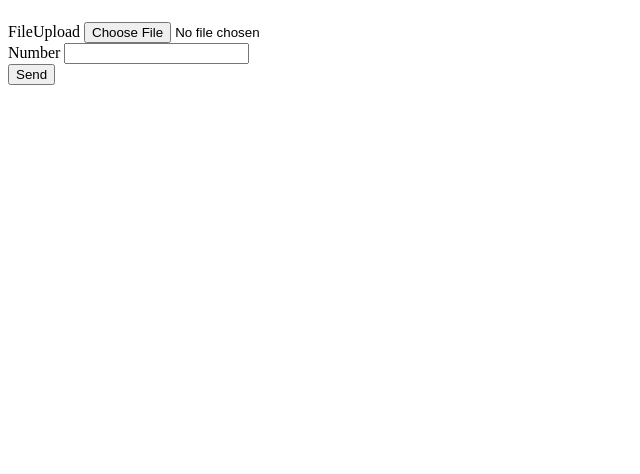
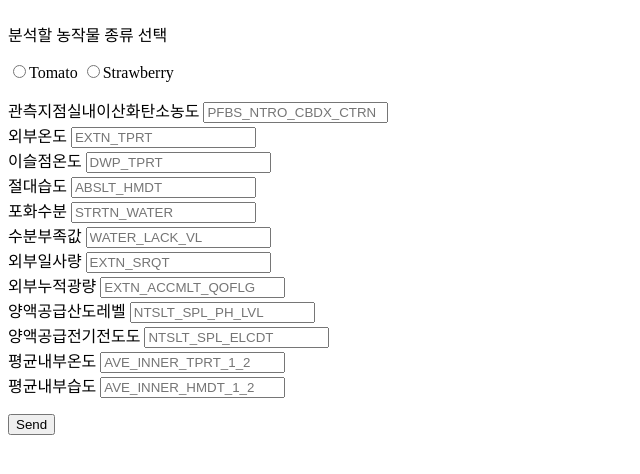
Before and after one commit to samuel426/2024-Bigdata-project-4, a Django app: page /demo/input in a window 1280 px wide. Shown: the part 58-532 px from the top of the page, without its empty margins (0-640 px from the left). Run offline with Django 3.2, Linux system fonts and the light colour scheme.

Commit message:
Modifiy webpage, Add data analysis function

```diff
--- a/django/demo/forms.py
+++ b/django/demo/forms.py
@@ -1,9 +1,9 @@
 
 
 class ReceiveData():
-    def __init__(self, file, number):
-        self.file = file
-        self.number = number
+    def __init__(self, produce_info, input_dict):
+        self.produce_info = produce_info
+        self.number = input_dict
 
     def sendQueryToHDFS(self):
         '''
--- a/django/demo/templates/demo/input.html
+++ b/django/demo/templates/demo/input.html
@@ -8,8 +8,36 @@
             <h1><a href="/">Main Page</a></h1>
         </header>
         <form action="/demo/result" method="post">
-            FileUpload <input type="file", name="file"><br>
-            Number <input type="number", step="0.001", name="number"><br>
+            <p> 분석할 농작물 종류 선택</p>
+            <input type="radio" name="produce_info" value="tomato">Tomato
+            <input type="radio" name="produce_info" value="strawberry">Strawberry
+            <p> </p>
+            관측지점실내이산화탄소농도 <input type="text", onkeyup="imsi(this)", name="PFBS_NTRO_CBDX_CTRN", placeholder="PFBS_NTRO_CBDX_CTRN"><br>
+            외부온도 <input type="text", onkeyup="imsi(this)", name="EXTN_TPRT", placeholder="EXTN_TPRT"><br>
+            이슬점온도 <input type="text", onkeyup="imsi(this)", name="DWP_TPRT", placeholder="DWP_TPRT"><br>
+            절대습도 <input type="text", onkeyup="imsi(this)", name="ABSLT_HMDT", placeholder="ABSLT_HMDT"><br>
+            포화수분 <input type="text", onkeyup="imsi(this)", name="STRTN_WATER", placeholder="STRTN_WATER"><br>
+            수분부족값 <input type="text", onkeyup="imsi(this)", name="WATER_LACK_VL", placeholder="WATER_LACK_VL"><br>
+            외부일사량 <input type="text", onkeyup="imsi(this)", name="EXTN_SRQT", placeholder="EXTN_SRQT"><br>
+            외부누적광량 <input type="text", onkeyup="imsi(this)", name="EXTN_ACCMLT_QOFLG", placeholder="EXTN_ACCMLT_QOFLG"><br>
+            양액공급산도레벨 <input type="text", onkeyup="imsi(this)", name="NTSLT_SPL_PH_LVL", placeholder="NTSLT_SPL_PH_LVL"><br>
+            양액공급전기전도도 <input type="text", onkeyup="imsi(this)", name="NTSLT_SPL_ELCDT", placeholder="NTSLT_SPL_ELCDT"><br>
+            평균내부온도 <input type="text", onkeyup="imsi(this)", name="AVE_INNER_TPRT_1_2", placeholder="AVE_INNER_TPRT_1_2"><br>
+            평균내부습도 <input type="text", onkeyup="imsi(this)", name="AVE_INNER_HMDT_1_2", placeholder="AVE_INNER_HMDT_1_2"><br>
+            <script type="text/javascript">
+                var prev = "";
+                var regexp = /^\d*(\.\d{0,8})?$/;
+                function imsi(obj) {
+                    if(obj.value.search(regexp)==-1) {
+                        obj.value = prev;
+                    }
+                    else {
+                        prev = obj.value;
+                    }
+                }
+            </script>
+
+            <p> </p>
             <input type="submit" value="Send">
         </form>
 
--- a/django/demo/views.py
+++ b/django/demo/views.py
@@ -2,6 +2,11 @@ from django.shortcuts import render
 from django.utils import timezone
 from .models import Post, Show
 from .forms import ReceiveData
+
+
+KEY_LIST = ['PFBS_NTRO_CBDX_CTRN', 'EXTN_TPRT', 'DWP_TPRT', 'ABSLT_HMDT',
+            'STRTN_WATER', 'WATER_LACK_VL', 'EXTN_SRQT', 'EXTN_ACCMLT_QOFLG',
+            'NTSLT_SPL_PH_LVL', 'NTSLT_SPL_ELCDT', 'AVE_INNER_TPRT_1_2', 'AVE_INNER_HMDT_1_2']
 
 
 def post_list(request):
@@ -19,13 +24,17 @@ def show_result(request):
     '''
 
     # 1.
-    file = request.POST['file']
-    number = request.POST['number']
+    produce_info = request.POST['produce_info']
+    input_dict = {}
+    for key in KEY_LIST:
+        input_dict[key] = float(request.POST[key])
 
-    print(f'NUMBER: {number}')
+    for k, v in input_dict.items():
+        print(k, v)
+    print(type(v))
 
     # 2.
-    receive_data = ReceiveData(file, number)
+    receive_data = ReceiveData(produce_info, input_dict)
     f_path = receive_data.sendQueryToHDFS()
 
     # 3.
--- a/django/functions/removeme.txt
+++ /dev/null
@@ -1 +0,0 @@
-함수파일 추가할때 지워주세요.
```
Also changed, not shown: django/functions/.~function.py (added, +50 -0 lines), django/functions/function.py (added, +50 -0 lines).
